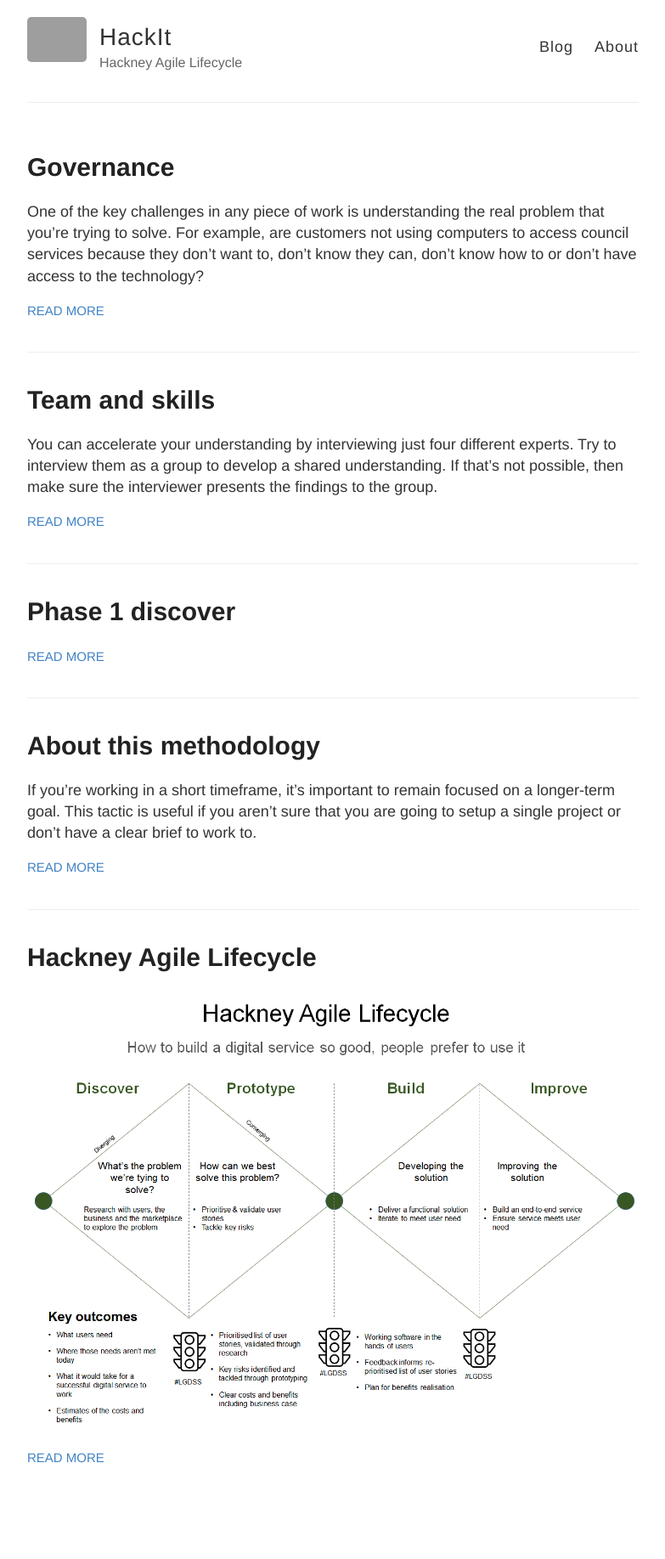
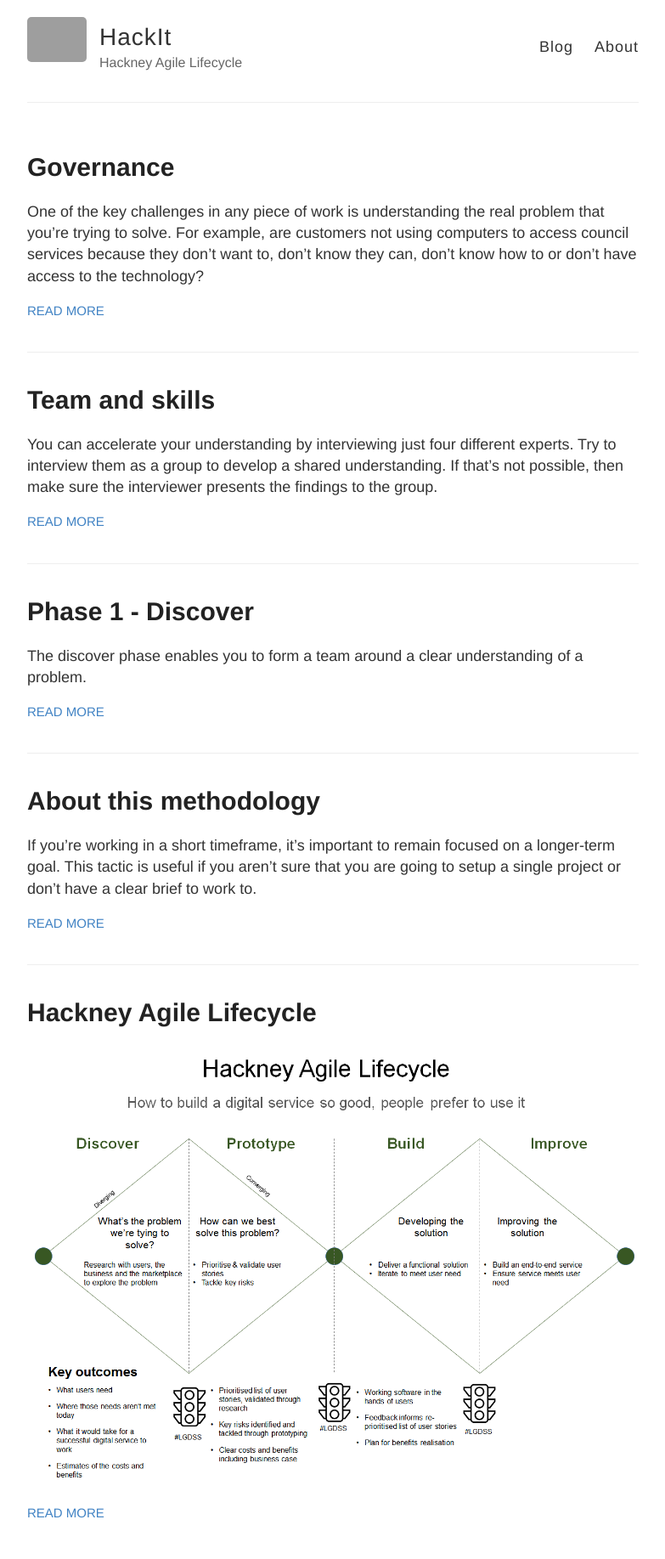
Before and after one commit to Hackit-Playbook/HAL, a Jekyll site: the page built from index.html, in a window 1280 px wide. Shown: the whole page at 85% size, without its empty margins (248-1031 px from the left). Built offline with Jekyll 4.4.1, drawn with Linux system fonts in a browser that asks for light colours; before the commit the page ends 1770 px from its top, so only the background shows below that; grey boxes are pictures that could not be loaded.

Commit message:
Changed the title as : wasnt allowed in jeky

```diff
--- a/_posts/2017-05-03-Phase 1 Discover.md
+++ b/_posts/2017-05-03-Phase 1 - Discover.md
@@ -1,4 +1,7 @@
-
+---
+layout: post
+title: Phase 1 - Discover
+---
 
 The discover phase enables you to form a team around a clear understanding of a problem.
 
```
